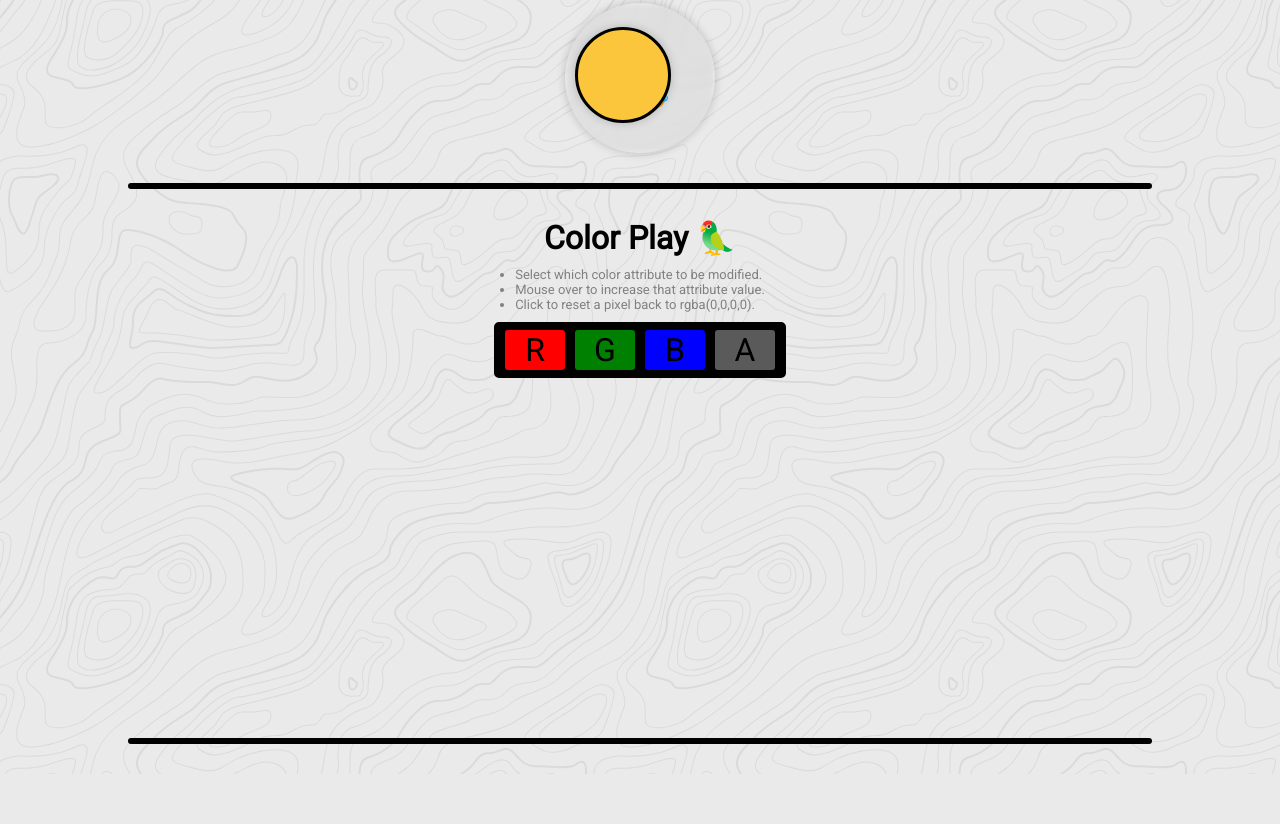
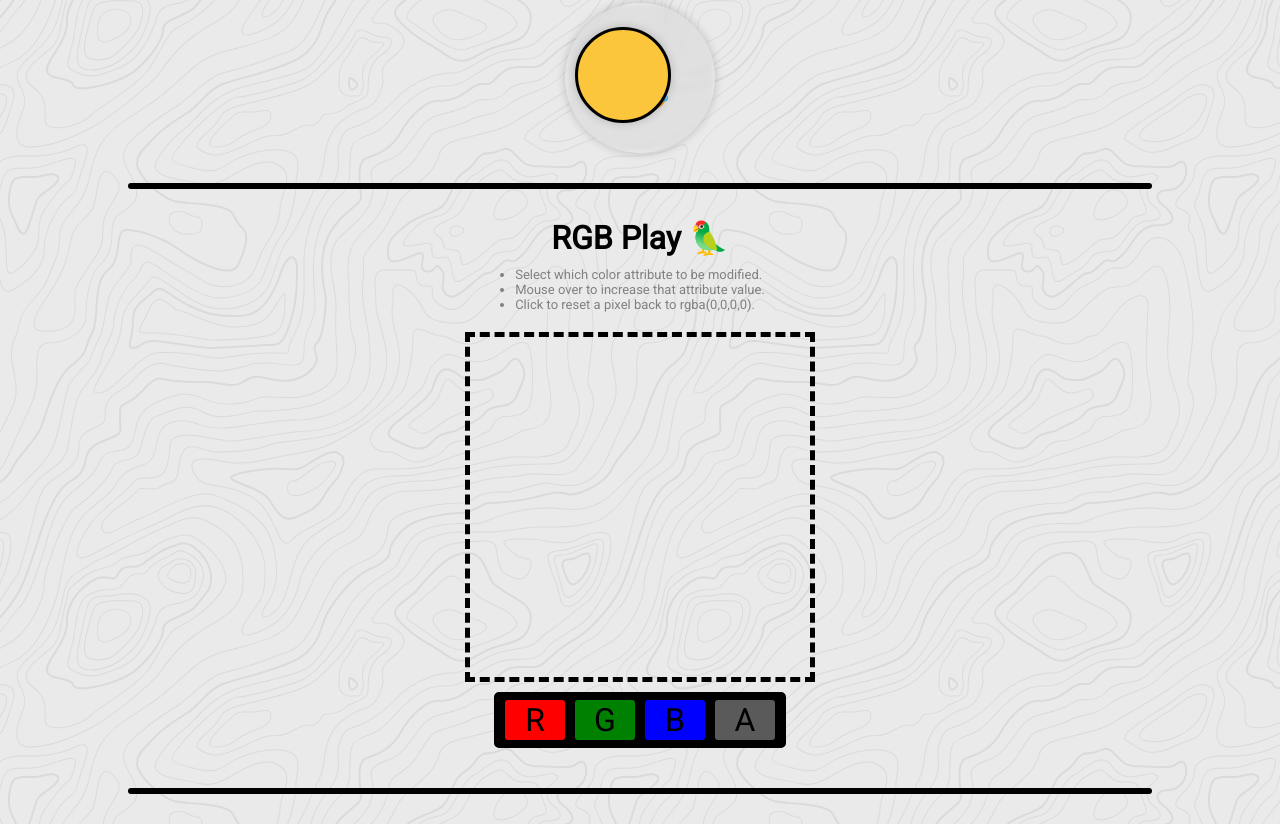
Before and after one commit to niembro64/2022-05-03_front_end_experiments, a plain HTML site: page index.html in a window 1280 px wide. Shown: the part 876-1700 px from the top of the page. Before the commit the page ends 1650 px from the top, so only its background shows below. Drawn offline with Linux system fonts and the light colour scheme.

Commit message:
box under colors

```diff
--- a/index.html
+++ b/index.html
@@ -162,43 +162,13 @@
       </article>
     </div>
     <div class="line"></div>
-    <h1>Color Play 🦜</h1>
+    <h1>RGB Play 🦜</h1>
     <ul>
       <li>Select which color attribute to be modified.</li>
       <li>Mouse over to increase that attribute value.</li>
       <li>Click to reset a pixel back to rgba(0,0,0,0).</li>
     </ul>
 
-    <div id="buttons">
-      <button
-        id="cp"
-        style="background-color: red;"
-        onclick="onClickR(this)"
-      >
-        R
-      </button>
-      <button
-        id="cp"
-        style="background-color: green;"
-        onclick="onClickG(this)"
-      >
-        G
-      </button>
-      <button
-        id="cp"
-        style="background-color: blue;"
-        onclick="onClickB(this)"
-      >
-        B
-      </button>
-      <button
-        id="cp"
-        style="background-color: rgb(90, 90, 90);"
-        onclick="onClickA(this)"
-      >
-        A
-      </button>
-    </div>
     <div id="colorbox">
       <div
         onmousedown="onClickEventHandler(this)"
@@ -585,6 +555,24 @@
         id="colorBoi"
       ></div>
     </div>
+    <div id="buttons">
+      <button id="cp" style="background-color: red" onclick="onClickR(this)">
+        R
+      </button>
+      <button id="cp" style="background-color: green" onclick="onClickG(this)">
+        G
+      </button>
+      <button id="cp" style="background-color: blue" onclick="onClickB(this)">
+        B
+      </button>
+      <button
+        id="cp"
+        style="background-color: rgb(90, 90, 90)"
+        onclick="onClickA(this)"
+      >
+        A
+      </button>
+    </div>
     <!-- <p>Made with vanilla JavaScript, no special libraries.</p> -->
     <div class="line"></div>
     <script src="script.js"></script>
--- a/script.js
+++ b/script.js
@@ -72,9 +72,9 @@ function onMouseOverEventHandler(ele) {
       rgb_arr[3] = rgb_arr[3] + addALpha > 0.99 ? 0.99 : rgb_arr[3] + addALpha;
   }
 
-  var audio_w = new Audio("pad.mp3");
-  audio_w.volume = .1;
-  audio_w.play();
+  // var audio_w = new Audio("pad.mp3");
+  // audio_w.volume = .1;
+  // audio_w.play();
 
   var new_rgb_string =
     "rgba(" +
--- a/style.css
+++ b/style.css
@@ -376,12 +376,13 @@ button:active {
 }
 
 #colorbox {
-  max-width: 320px;
+  max-width: 340px;
   background-color: rgba(0, 0, 0, 0);
+  border: 5px dashed black;
 
   /* border: 1px solid black; */
-  padding: 0px;
-  margin: 0px;
+  padding: 10px 0px;
+  margin: 20px 0px 0px 0px;
   display: flex;
   align-items: center;
   justify-content: center;
```
Also changed, not shown: 4 other files.
